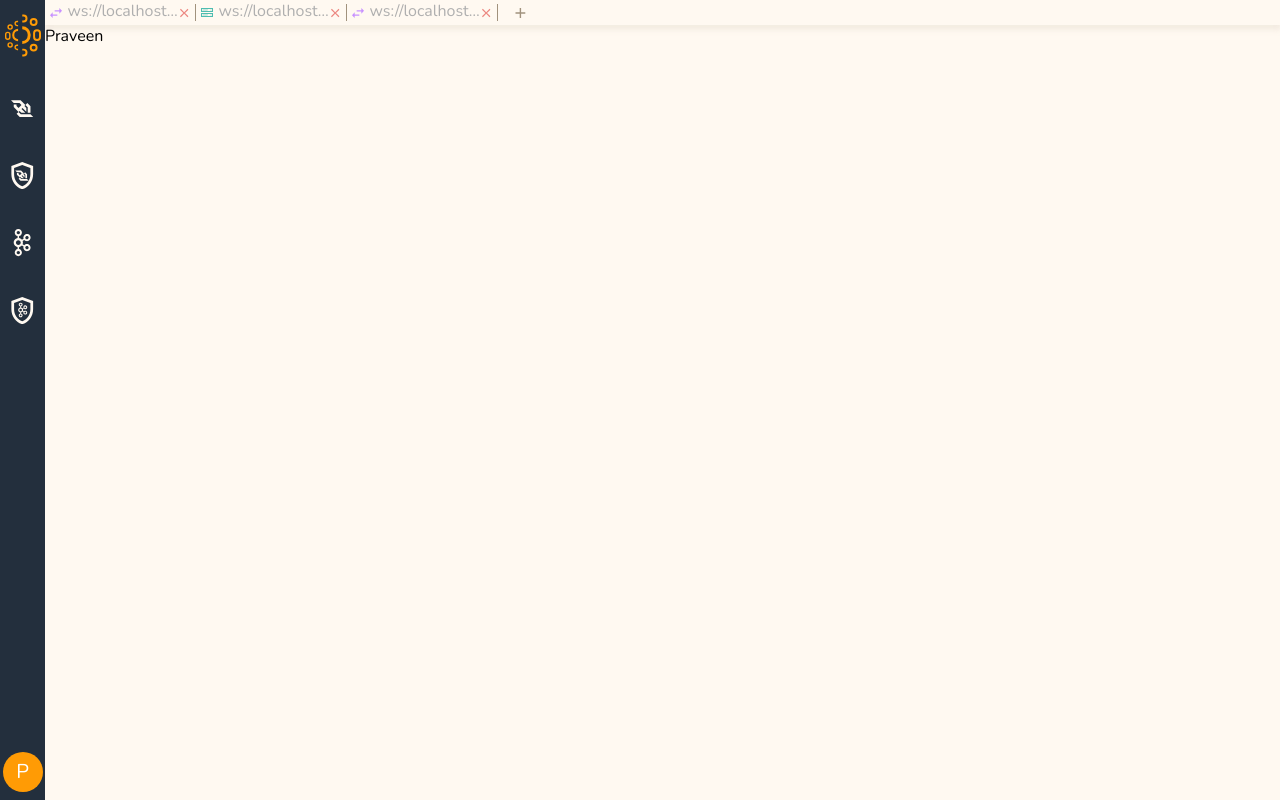
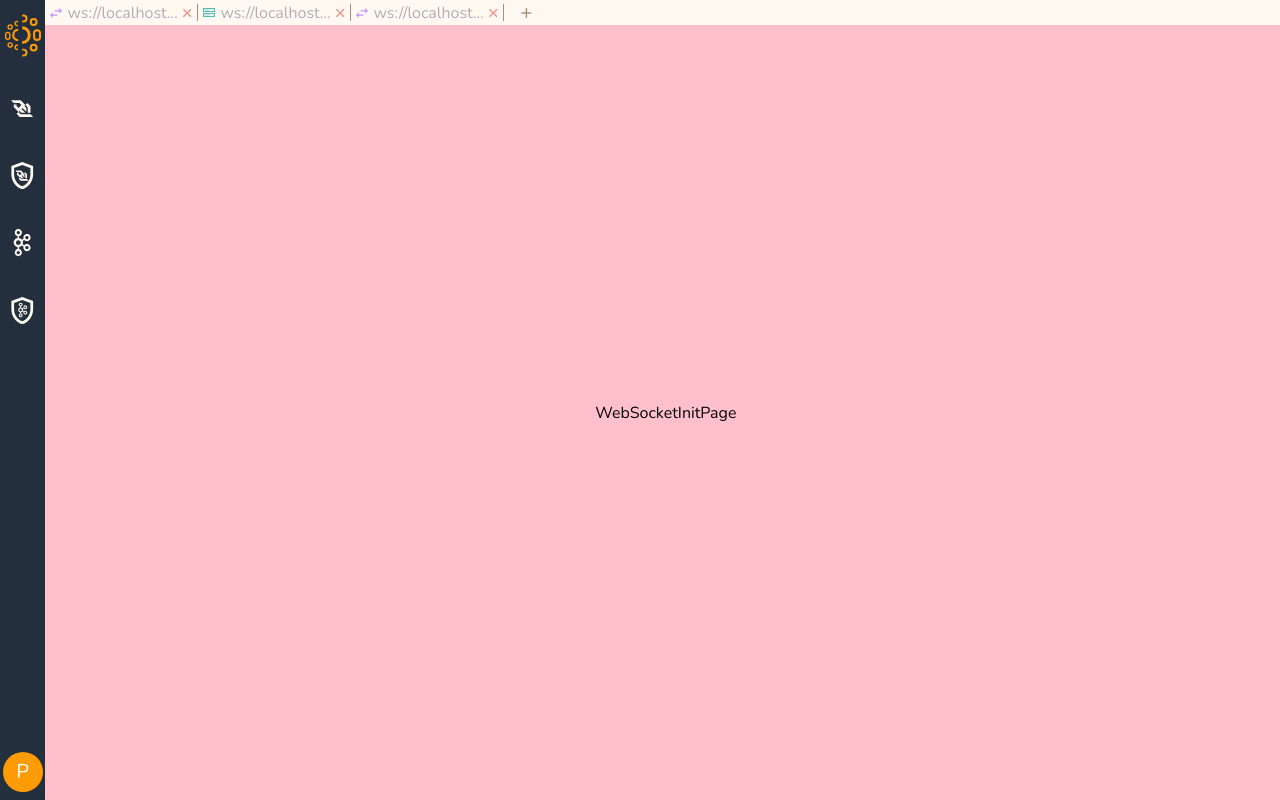
Before and after one commit to SBPraveen/even, a React (Create React App) app in the folder front-end-app/: page / in a window 1280 px wide. Built offline with nearby package versions, Linux system fonts and the light colour scheme.

Commit message:
completed tabs

```diff
--- a/front-end-app/src/App.js
+++ b/front-end-app/src/App.js
@@ -2,7 +2,7 @@ import './App.css';
 import CreateWebsocketServer from './pages/CreateWebsocketServer';
 function App() {
   return (
-    <div className="App">
+    <div className="App" style={{width:"100vw", height:"100vh"}}>
         <CreateWebsocketServer/>
     </div>
   );
--- a/front-end-app/src/components/Tabs.js
+++ b/front-end-app/src/components/Tabs.js
@@ -10,28 +10,28 @@ import { ReactComponent as WsServer } from '../icons/ws_server.svg'
 
 const Tabs = ({ tabsData, onTabClose, onCreateNewTab }) => {
   return (
-    <Box sx={{width: "100%", minHeight: "25px", maxHeight: "50px", height: "1.5vw", display: "flex", boxShadow:" 0px 4px 5.2px 1px rgba(209,197,180, 0.25)" }}>
-      <Box sx={{ display: "flex", height: "100%" }}>
+    <Box sx={{width: "100%", minHeight: "25px", maxHeight: "50px", height: "2vh", display: "flex", boxShadow:" 0px 4px 5.2px 1px rgba(209,197,180, 0.25)"}}>
+      <Box sx={{ display: "flex", height: "100%", maxWidth:"95%", overflow:"scroll", scrollbarWidth:"none"  }}>
         {
           tabsData && tabsData.map((tab) => {
             return (
-              <Box id={tab.id} sx={{height: "100%", display:"flex", cursor:"pointer"
+              <Box id={tab.id} key={tab.id} sx={{height: "100%", display:"flex", cursor:"pointer"
             }}>
-              <Box sx={{width: "11vw", minWidth: "150px", maxWidth: "350px", height: "100%", display:"flex", cursor:"pointer",
+              <Box sx={{width: "10vw", minWidth: "150px", maxWidth: "350px", height: "100%", display:"flex", cursor:"pointer",
               }}>
                 <Box sx={{height: "100%", width:"15%", display:"flex", alignItems:"center", justifyContent:"center" }}>
                   {tab.icon==="ws_connection"? <WsConnection/> : <WsServer/>}
                 </Box>
                 <Tooltip title={tab.text} placement="bottom">
                 <Box sx={{height: "100%", width:"75%",display:"flex", alignItems:"center", justifyContent:"flex-start"}}>
-                  <Box sx={{height: "100%", width:"100%", whiteSpace:"nowrap", textOverflow:"ellipsis", overflow:"hidden", display:"block", color:"text.disabled" }}>{tab.text}</Box>
+                  <Box sx={{ width:"100%", whiteSpace:"nowrap", textOverflow:"ellipsis", overflow:"hidden", display:"block", color:"text.disabled"}}>{tab.text}</Box>
                 </Box>
                 </Tooltip>
-                <Box sx={{height: "100%", width:"5%", display:"flex", alignItems:"center", justifyContent:"center" }}>
-                  <OnlyIconButton Icon={CloseIcon} color={'fail.light'} onHoverColor={'fail.main'} width='60%'/>
+                <Box sx={{height: "100%", width:"10%", display:"flex", alignItems:"center", justifyContent:"center"}}>
+                  <OnlyIconButton Icon={CloseIcon} color={'fail.light'} data={tab} onHoverColor={'fail.main'} width='60%'onClick={onTabClose}/>
                 </Box>
               </Box>
-              <Box sx={{width:"1px", display:"flex", flexDirection:"column", height:"100%"}}>
+              <Box sx={{width:"1px", display:"flex", flexDirection:"column", height:"100%", marginLeft:"2px"}}>
               <Box sx={{width:"100%", height:"15%"}}></Box>
               <Box sx={{width:"100%", bgcolor:"text.backgroundMatch", height:"70%"}}></Box>
               <Box sx={{width:"100%", height:"15%"}}></Box>
@@ -42,9 +42,8 @@ const Tabs = ({ tabsData, onTabClose, onCreateNewTab }) => {
           })
         }
       </Box>
-      <Box sx={{flex: "1", height: "100%", display:"flex", alignItems:"center", paddingLeft:"10px" }}>
-      <OnlyIconButton Icon={AddIcon} color={'text.backgroundMatch'} onHoverColor={'primary.main'} width='70%'/>
-
+      <Box sx={{flex: "1", height: "100%", display:"flex", alignItems:"center", paddingLeft:"10px"}}>
+      <OnlyIconButton Icon={AddIcon} color={'text.backgroundMatch'} onClick={onCreateNewTab} onHoverColor={'primary.main'} width='70%'/>
       </Box>
 
     </Box>
@@ -52,6 +51,3 @@ const Tabs = ({ tabsData, onTabClose, onCreateNewTab }) => {
 }
 
 export default Tabs
-
-// x y blur spread colour
-//box-shadow: 32px 7px 99px 1px #EEEEF8;
--- a/front-end-app/src/components/buttons/OnlyIconButton.js
+++ b/front-end-app/src/components/buttons/OnlyIconButton.js
@@ -2,9 +2,9 @@ import React from 'react'
 import IconButton from '@mui/material/IconButton';
 
 
-const OnlyIconButton = ({Icon, color, onHoverColor, width }) => {
+const OnlyIconButton = ({Icon, color, onHoverColor, width, onClick, data }) => {
   return (
-    <IconButton aria-label="close" disableRipple sx={{
+    <IconButton onClick={() => onClick(data)} aria-label="close" disableRipple sx={{
       padding:0,
       '&:hover': {
         backgroundColor: 'transparent',
--- a/front-end-app/src/index.css
+++ b/front-end-app/src/index.css
@@ -2,5 +2,5 @@
   margin: 0;
   padding: 0;
   box-sizing: border-box;
-  font-family: "Nunito", sans-serif;;
+  font-family: "Nunito", sans-serif;
 }
--- a/front-end-app/src/pages/CreateWebsocketServer.js
+++ b/front-end-app/src/pages/CreateWebsocketServer.js
@@ -2,6 +2,8 @@ import React, { useState } from 'react'
 import Layout from './layout'
 import { Box } from '@mui/material';
 import Tabs from '../components/Tabs'
+import WebSocketInitPage from '../subPages/WebSocketServerInitPage';
+import WebSocketServerStarted from '../subPages/WebSocketServerStarted';
 
 
 const CreateWebsocketServer = () => {
@@ -9,19 +11,20 @@ const CreateWebsocketServer = () => {
 
   const onCreateNewTab = () => {
     const tempTabsData = JSON.parse(JSON.stringify(tabsData))
-    const newTabData = {text:"", icon:"ws_connection", id:Date.now()}
+    const newTabData = {text:"ws://localhost:8089", icon:"ws_connection", id:Date.now()}
     setTabsData([...tempTabsData, newTabData])
   }
-  const onTabClose = () => {
-
+  const onTabClose = (closedTab) => {
+    const tempTabsData = tabsData.filter((tab) => tab.id !== closedTab.id)
+    setTabsData(tempTabsData)
   }
 
   return (
     <Layout>
-      <Box sx={{bgcolor:'primary.light', height: "100vh", display:"flex", alignItems:"center", justifyContent:"flex-start", flexDirection:"column"}}>
+      <Box sx={{bgcolor:'primary.light', height: "100vh", display:"flex", alignItems:"center", justifyContent:"flex-start", flexDirection:"column", width:"97vw"}}>
         <Tabs tabsData={tabsData} onCreateNewTab={onCreateNewTab} onTabClose={onTabClose} />
-          <Box sx={{flex:1, width:"100%"}}>
-            Praveen
+          <Box sx={{background:"pink", height: "98vh", width:"97vw", display:"flex", alignItems:"center", justifyContent:"center"}}>
+            <WebSocketInitPage/>
           </Box>
       </Box>
     </Layout>
--- /dev/null
+++ b/front-end-app/src/subPages/WebSocketServerInitPage.js
@@ -0,0 +1,9 @@
+import React from 'react'
+
+const WebSocketInitPage = () => {
+  return (
+    <div>WebSocketInitPage</div>
+  )
+}
+
+export default WebSocketInitPage
--- /dev/null
+++ b/front-end-app/src/subPages/WebSocketServerStarted.js
@@ -0,0 +1,9 @@
+import React from 'react'
+
+const WebSocketServerStarted = () => {
+  return (
+    <div>WebSocketServerStarted</div>
+  )
+}
+
+export default WebSocketServerStarted
```
